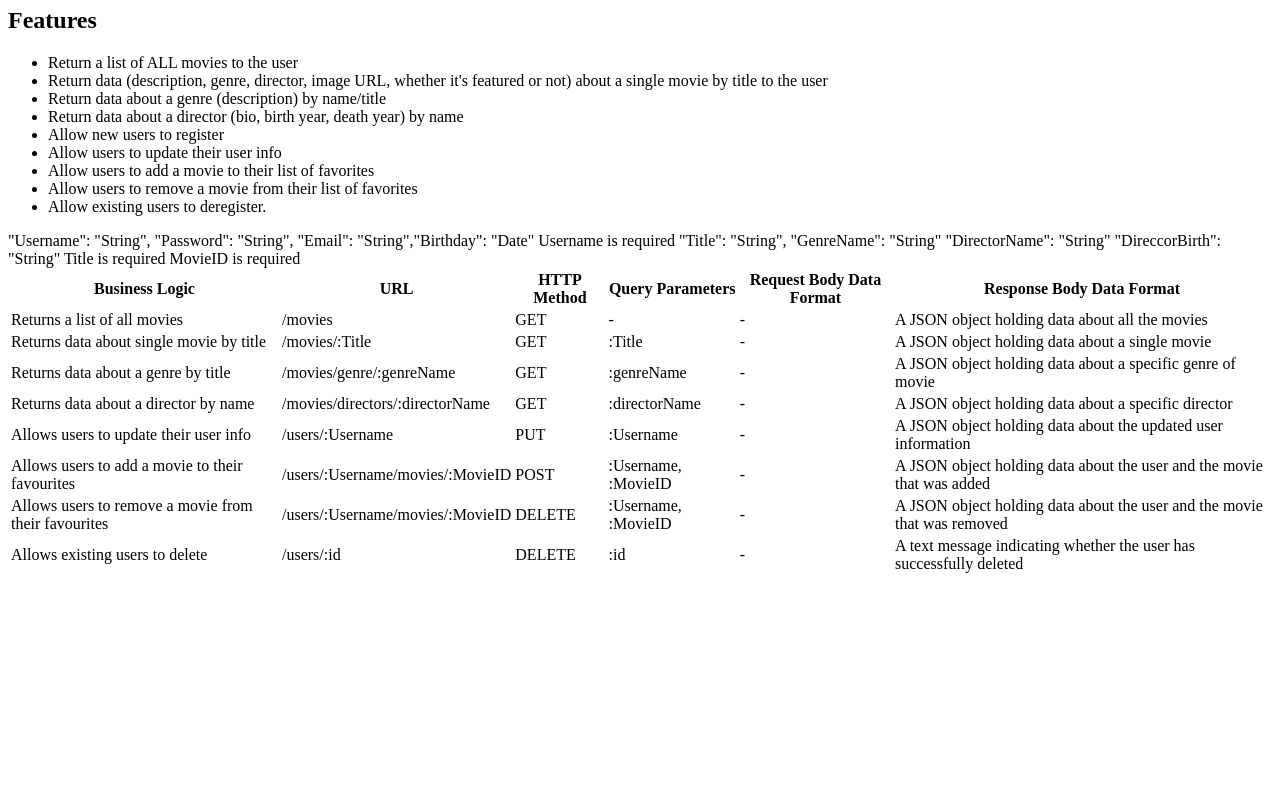
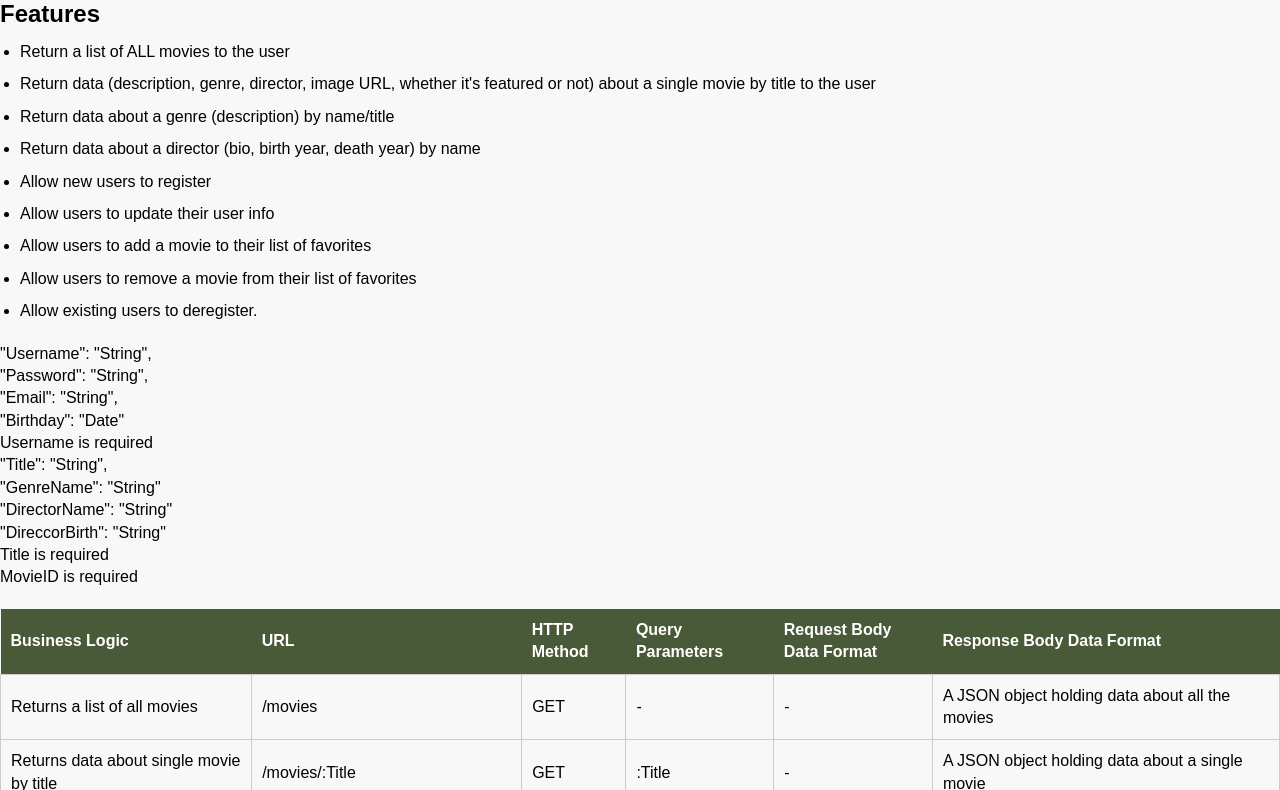
Before and after one commit to Skogab/Movie-App, a website: page public/documentation.html in a window 1280 px wide. Shown: the part 73-863 px from the top of the page. Before the commit the page ends 800 px from the top, so only its background shows below. Drawn offline with Linux system fonts and the light colour scheme.

Commit message:
2.10 update

```diff
--- a/public/documentation.html
+++ b/public/documentation.html
@@ -4,7 +4,7 @@
     <meta charset="utf-8" />
     <meta name="viewport" content="width=device-width, initial-scale=1" />
     <title>Movie App</title>
-    <link rel="stylesheet" type="text/css" href="/css/styles.css" />
+    <link rel="stylesheet" type="text/css" href="styles.css" />
   </head>
 
   <body>
@@ -83,11 +83,11 @@
         <td>:Username</td>
         <td>-</td>
         <td>A JSON object holding data about the updated user information</td>
-        "Username": "String",
-        "Password": "String",
-        "Email": "String","Birthday": "Date"
+        "Username": "String",<br>
+        "Password": "String",<br>
+        "Email": "String",<br>"Birthday": "Date"<br>
 
-        Username is required
+        Username is required<br>
       </tr>
 
       <tr>
@@ -97,13 +97,13 @@
         <td>:Username, :MovieID</td>
         <td>-</td>
         <td>A JSON object holding data about the user and the movie that was added</td>
-        "Title": "String",
-        "GenreName": "String"
-        "DirectorName": "String"
-        "DireccorBirth": "String"
+        "Title": "String",<br>
+        "GenreName": "String"<br>
+        "DirectorName": "String"<br>
+        "DireccorBirth": "String"<br>
 
-        Title is required
-        MovieID is required
+        Title is required<br>
+        MovieID is required<br>
       </tr>
 
       <tr>
@@ -125,5 +125,7 @@
       </tr>
 
 
+
+
   </body>
 </html>
--- /dev/null
+++ b/public/styles.css
@@ -0,0 +1,83 @@
+/* CSS Stylesheet for Movie App */
+
+/* Reset default margin and padding */
+* {
+	margin: 0;
+	padding: 0;
+}
+
+/* Define basic styles for the body element */
+body {
+	font-family: Arial, sans-serif;
+	font-size: 16px;
+	line-height: 1.4;
+	background-color: #f8f8f8;
+}
+
+/* Define styles for the header element */
+header {
+	background-color: #333;
+	color: #fff;
+	padding: 20px;
+}
+
+/* Define styles for the h1 element */
+h1 {
+	font-size: 36px;
+	margin-bottom: 20px;
+}
+
+/* Define styles for the h2 element */
+h2 {
+	font-size: 24px;
+	margin-bottom: 10px;
+}
+
+/* Define styles for the table element */
+table {
+	width: 100%;
+	border-collapse: collapse;
+	margin-top: 20px;
+}
+
+/* Define styles for the th element */
+th {
+	background-color: #495a38;
+	color: #fff;
+	padding: 10px;
+	text-align: left;
+}
+
+/* Define styles for the td element */
+td {
+	border: 1px solid #ccc;
+	padding: 10px;
+}
+
+/* Define styles for the ul element */
+ul {
+	list-style: disc;
+	margin-left: 20px;
+	margin-bottom: 20px;
+}
+
+/* Define styles for the li element */
+li {
+	margin-bottom: 10px;
+}
+
+/* Define styles for the a element */
+a {
+	color: #333;
+	text-decoration: none;
+}
+
+/* Define styles for the a:hover element */
+a:hover {
+	text-decoration: underline;
+}
+
+/* Define styles for the form element */
+form {
+	margin-top: 20px;
+}
```
Also changed, not shown: index.js (+4 -3 lines).
